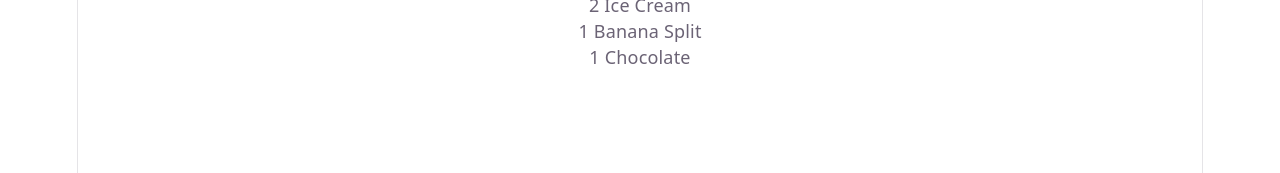
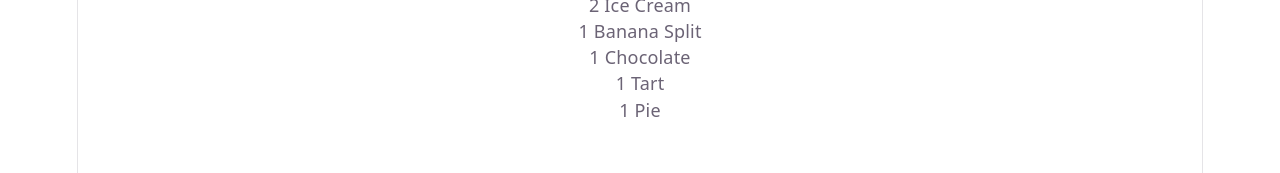
Before and after one commit to Scripting-Java/TerraSplit, a React (Vite) app: page / in a window 1280 px wide. Shown: the part 124-297 px from the top of the page. Built offline with nearby package versions, Linux system fonts and the light colour scheme.

Commit message:
Selling changes

```diff
--- a/src/App.tsx
+++ b/src/App.tsx
@@ -1,5 +1,5 @@
 import { useState, useEffect, useRef } from 'react'
-import { basicDesserts, dessertMenu, type dessertTypes } from './desserts/dessert'
+import {dessertMenu, type dessertTypes } from './desserts/dessert'
 import { makeCustomers } from './sell/customer'
 import './App.css'
 import { sellDessert } from './sell/sellDessert'
@@ -60,22 +60,29 @@ function App() {
 
   //selling
   useEffect(() => {
-    const timer = setInterval(() => {
+    let timer: number
+    function custCycle() {
       const temp = Math.floor(Math.random() * storage * 0.45 + 0.55 * storage)
       const cust = makeCustomers(temp, shopLevel)
+
       console.log(cust.length, "customers were made")
+
       for (let i = 0; i < dessertMenu.length; i++) {
         const type = dessertMenu[i].type
         const count = invRef.current[type]
-        const sold = sellDessert(basicDesserts[i].type, cust, count)
+        const sold = sellDessert(dessertMenu[i].type, cust, count)
         const money = sold.money
         const bought = sold.count
         setMoney(prev => prev + money)
         setInventory(prev => ({ ...prev, [type]: prev[type] - bought }))
         console.log("Sold", bought, type, "for", money)
       }
-    }, Math.floor(Math.random() * 12 + 12) * 1000)
-    return () => clearInterval(timer)
+
+      const delay = Math.floor(Math.random() * 13 + 12) * 1000
+      timer = setTimeout(custCycle, delay)
+    }
+    timer = setTimeout(custCycle,Math.floor(Math.random() * 13 + 12) * 1000)
+    return () => clearTimeout(timer)
   }, [])
 
   return (
@@ -95,6 +102,12 @@ function App() {
       <div>
         <p>{inventory.chocolate} Chocolate</p>
       </div>
+      <div>
+        <p>{inventory.tart} Tart</p>
+      </div>
+      <div>
+        <p>{inventory.pie} Pie</p>
+      </div>
     </>
   )
 }
```
